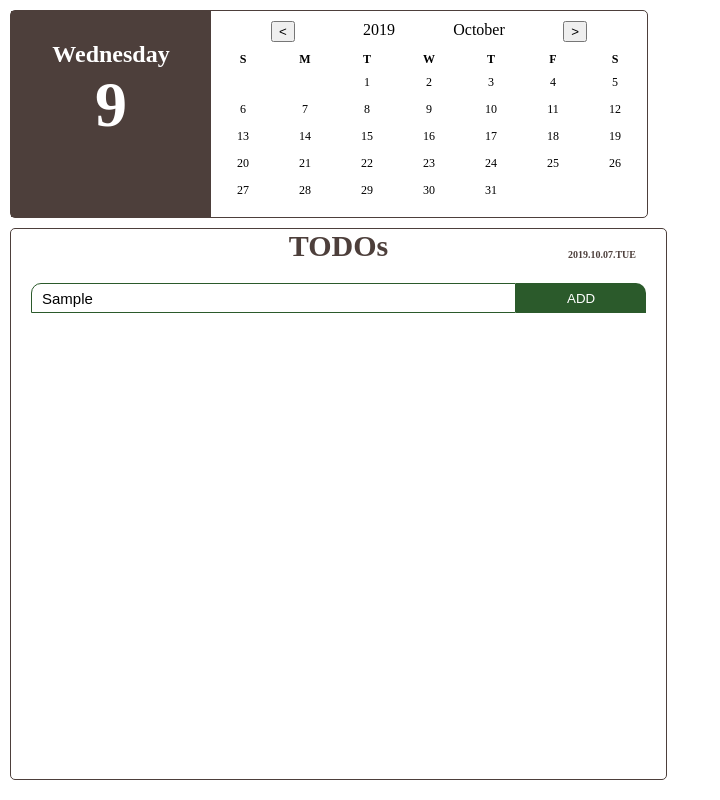
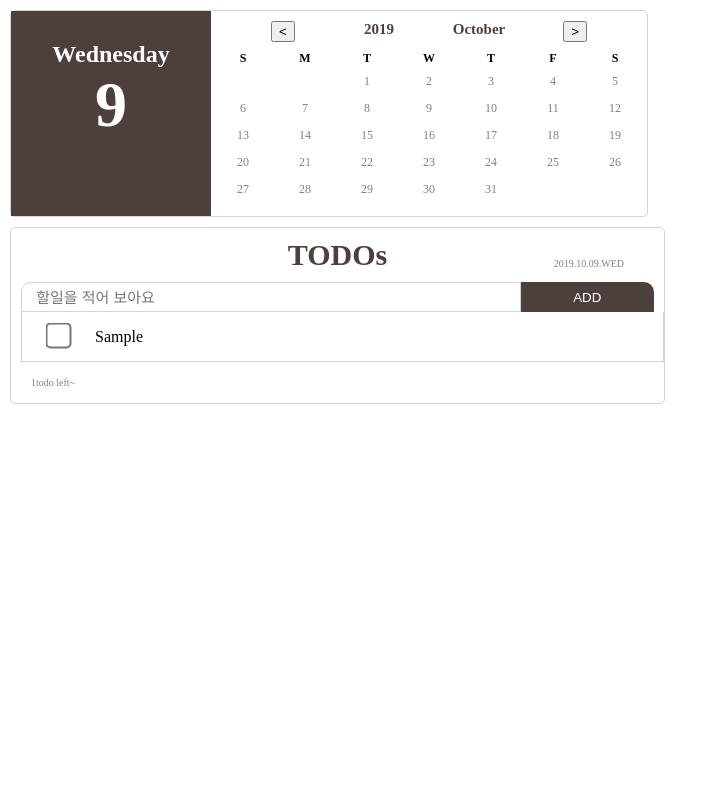
Before and after one commit to ehdgodgka/vaco-prep, a plain HTML site: page w7_Advance Js2/assignment05_calendar_project/index.html in a window 1280 px wide. Both pictures are taken after typing "Sample" into the empty fields and a click on the button "ADD". Shown: the whole page, without its empty margins (0-720 px from the left). Drawn offline with Linux system fonts and the light colour scheme.

Commit message:
w8_todolist -add: (0)날짜변경에 따른 todolist 변경 -(1)todo 추가하기와 상태저장하기 -(2)생성되어있던 todolist 출력하기 -(3)todo 체크표시기능 및 상태저장

```diff
--- a/w7_Advance Js2/assignment05_calendar_project/calendar.js
+++ b/w7_Advance Js2/assignment05_calendar_project/calendar.js
@@ -1,21 +1,23 @@
-var dateChosen={
-year:0,
-month:0,
-date:0 ,
-day:function(){
-    var day=new Date(this.year,this.month,this.date);
+var dateChosen = {
+  year: 0,
+  month: 0,
+  date: 0,
+  day: function() {
+    var day = new Date(this.year, this.month, this.date);
     return day.getDay();
   }
-}
+};
+var todolistbyDate = {};
+var thisTodolist = [];
 var highlighted;
 
-function calendarInit(){
+function calendarInit() {
   // 오늘로 dateChosen을 설정해줍니다.
   var today = new Date();
   console.log(today);
-dateChosen.year=today.getFullYear();
-dateChosen.month=today.getMonth();
-dateChosen.date=today.getDate();
+  dateChosen.year = today.getFullYear();
+  dateChosen.month = today.getMonth();
+  dateChosen.date = today.getDate();
   // 달력 년,월 헤드를 설정,출력합니다
   setMonthlyHead();
   // 달력 날짜 테이블을 설정,출력합니다
@@ -26,28 +28,27 @@ changeMonth();
   chooseDate();
 }
 
-
-function setMonthlyHead(){
+function setMonthlyHead() {
   var year = document.querySelector('.year');
   var month = document.querySelector('.month');
-year.textContent=dateChosen.year+"  ";
-month.textContent=monthToString(dateChosen.month);
+  year.textContent = dateChosen.year + '  ';
+  month.textContent = monthToString(dateChosen.month);
 }
 
-function setMonthlyTable(){
+function setMonthlyTable() {
   var dateStart = new Date(dateChosen.year, dateChosen.month, 1);
-    var dateTemp=dateStart;
+  var dateTemp = dateStart;
   var fillMonth = dateTemp.getMonth();
   var fillDay = dateTemp.getDay();
   for (var n = 1; n < 7; n++) {
     var tr = document.querySelector('.row' + n);
-      for (var col=0; col < 7; col++) {
-        if(n===1&& col<fillDay){
+    for (var col = 0; col < 7; col++) {
+      if (n === 1 && col < fillDay) {
         tr.children[col].textContent = '';
-        }else{
+      } else {
         if (dateStart.getMonth() === fillMonth) {
           tr.children[col].textContent = dateTemp.getDate();
-                dateTemp.setDate(dateTemp.getDate()+1);
+          dateTemp.setDate(dateTemp.getDate() + 1);
         } else {
           tr.children[col].textContent = '';
         }
@@ -56,36 +57,37 @@ function setMonthlyTable(){
   }
 }
 
-function changeMonth(){
+function changeMonth() {
   //버튼을 받읍시당 ~
-    var buttonMonthChange=document.querySelectorAll('button');
+  var buttonMonthChange = document.querySelectorAll('button');
 
-    buttonMonthChange.forEach(item=>item.addEventListener('click',change,event));
+  buttonMonthChange.forEach((item) =>
+    item.addEventListener('click', change, event)
+  );
 
-    function change(event){
+  function change(event) {
     console.log(event);
     cancelDateHighlight();
 
-        if(event.target.classList.contains('bt-last-month')){
-            if(dateChosen.month===0){
-                dateChosen.month=11;
-                dateChosen.year-=1;
+    if (event.target.classList.contains('bt-last-month')) {
+      if (dateChosen.month === 0) {
+        dateChosen.month = 11;
+        dateChosen.year -= 1;
         console.log(event, '이전달은 전년12월');
-            }else{
-                dateChosen.month-=1;
+      } else {
+        dateChosen.month -= 1;
         console.log(dateChosen.month);
         console.log(event, '이전달로 이동합시다');
       }
       setMonthlyHead();
       setMonthlyTable();
-        }
-        else if(event.target.classList.contains('bt-next-month')){
-            if(dateChosen.month===11){
-                dateChosen.month=0;
-                dateChosen.year+=1;
+    } else if (event.target.classList.contains('bt-next-month')) {
+      if (dateChosen.month === 11) {
+        dateChosen.month = 0;
+        dateChosen.year += 1;
         console.log(event, '다음달은 내년1월');
-            }else{
-                dateChosen.month+=1;
+      } else {
+        dateChosen.month += 1;
         console.log(dateChosen.month);
         console.log(event, '다음달로 이동합시다');
       }
@@ -95,39 +97,43 @@ function changeMonth(){
   }
 }
 
-function chooseDate(){
-    var dateTable=document.querySelector('.monthly-table');
-    var dateShow=document.querySelector('.date_chosen-date');
-    var dayShow=document.querySelector('.date_chosen-day');
-    dateShow.textContent=dateChosen.date;
-    dayShow.textContent=dayToString(dateChosen.day());
+function chooseDate() {
+  var dateTable = document.querySelector('.monthly-table');
+  var dateShow = document.querySelector('.date_chosen-date');
+  var dayShow = document.querySelector('.date_chosen-day');
+  dateShow.textContent = dateChosen.date;
+  dayShow.textContent = dayToString(dateChosen.day());
 
-    dateTable.addEventListener('click',event=>{
-        if(event.target.tagName==='TD'&&event.target.textContent && !parseInt(event.target.textContent).isNaN){
+  dateTable.addEventListener('click', (event) => {
+    if (
+      event.target.tagName === 'TD' &&
+      event.target.textContent &&
+      !parseInt(event.target.textContent).isNaN
+    ) {
       //highlight delete
       cancelDateHighlight();
 
       console.log(event.target);
-            highlighted =event.target;
-            event.target.style.background='yellowgreen';
+      highlighted = event.target;
+      event.target.style.background = 'yellowgreen';
       //mark date
 
-            dateChosen.date=event.target.textContent;
-            dateShow.textContent=dateChosen.date;
-            dayShow.textContent=dayToString(dateChosen.day());
+      dateChosen.date = event.target.textContent;
+      dateShow.textContent = dateChosen.date;
+      dayShow.textContent = dayToString(dateChosen.day());
       //TODO 0: 날짜가 바뀌면 ! todo list 가 바껴야한다
       todolistInit();
     }
   });
 }
 
-function cancelDateHighlight(){
-    if(highlighted){
-        highlighted.style.background='';
+function cancelDateHighlight() {
+  if (highlighted) {
+    highlighted.style.background = '';
   }
 }
-function dayToString(day){
-    var days=[
+function dayToString(day) {
+  var days = [
     'Sunday',
     'Monday',
     'Tuesday',
@@ -135,11 +141,11 @@ function dayToString(day){
     'Thursday',
     'Friday',
     'Saturday'
-    ]
+  ];
   return days[day];
 }
 
-function monthToString(month){
+function monthToString(month) {
   var months = [
     'January',
     'February',
@@ -157,56 +163,158 @@ function monthToString(month){
   return months[month];
 }
 
-function todolistInit(){
-    // TODO 1:현재 날짜에 TODO 리스트가 있으면 보여줍니다
-    showTodolistThisDate();
-    // TODO 2:todo 체크기능 추가
-    checkTodo();
-     // TODO 3:todo기능 추가 수정 삭제 기능을 등록합니다.
+function todolistInit() {
+  console.log('todolist를 구성합니다');
+  //이전 todo 들을 지웁니다
+  var todolist = document.querySelector('.todolist-list');
+  while (todolist.firstChild) {
+    todolist.removeChild(todolist.firstChild);
+  }
+
+  // DO 2:현재 날짜에 TODO 리스트가 있으면 보여준다. 수도 출력 .
+  showThisdateTodolist();
+  // DO 1:todolist의 기능: todo추가,현재 상태 저장
+  //TODO 4: 완료 미완료 필터링 ,날짜별 todo 클리어 기능을 등록합니다.
+  setTodolistFunction();
+  // TODO 3:todo 체크 ,수정,삭제 , 현재 상태 저장
   setTodoFunction();
-    // TODO 4:완료 미완료에 따라 필터링을 해서 보여줘야합니다
-    filterTodolist();
-    // TODO 5:clear 기능 :날짜별 Todo 를 Clear 할수있는 기능이 필요하다
+}
+function showThisdateTodolist() {
+  // 원하는 날짜의 todo list와 남은 todo list 개수를 보여줘야합니다
+  console.log('선택된 날짜의 todolist를 구성합니다');
+  // todolist-date에 현재 날짜 표기
+  var keyDate = setTodolistDate();
+  if (keyDate in todolistbyDate) {
+    //DO 2-1: 할일이있다:
+    //json을 오늘의 할일로 object 배열로 parsing
+    thisTodolist = JSON.parse(todolistbyDate[keyDate]);
+    //숫자가 key일때는 [] 로 불러온다는것 잊지 말기
+    if (thisTodolist.length > 0) {
+      //출력할 할일이 있습니까 ? 출력해 주세요.
+      thisTodolist.forEach((item) => {
+        //각 배열의 값에 따라 todo element를 만들어서 dom에 추가 해서 보이게 한다 .
+
+        addTodo(item.todo, item.done);
+      });
+    }
+  }
+  printTodoLeft();
+}
+function printTodoLeft() {
+    // 총할일
+var todolist=document.querySelector('.todolist-list');
+var todoNum = document.querySelector('.footer-todo-number');
 
 
+if(todolist.childElementCount){ // 할일이 있을때
+    var Todo=todolist.querySelectorAll('.todo').length;
+    var doneTodo = todolist.querySelectorAll('.done').length;
+    var Todoleft=Todo-doneTodo;
+        // 한일을 계산합니다
+      if (Todoleft > 0) {
+        todoNum.textContent=Todoleft + 'todo left~';
+      }else{
+        todoNum.textContent = 'no todo!';
       }
-function showThisdateTodolist(){
-    // 원하는 날짜의 todo list와 남은 todo list 개수를 보여줘야합니다
-    // todolist-date에 현재 날짜를 박습니다
-    // Todolist 객체에 현재 날짜가 있냐 ?
-        // 있다:
-            //json을 object로 변경한다.
-            //배열의 길이를 체크한다: 체크리스트의 수
-            //각 배열의 값에 따라 todo element를 만들어서 dom에 추가 해서 보이게 한다 .
-        // 없다
-            // 할일이 없습니다를 출력한다.
+}else{ // 할일이 없을떄
+    todoNum.textContent = 'no todo!';
 }
-function checkTodo(){
 
 }
-function setAddTodo(){
-    // 할일을 추가할수있게 합니다
-    //add 버튼 이벤트 리스너 ->
-
-    // 할일을 더블 클릭으로 수정할수있게 합니다
-
-    // 할일을 올리면 생성되는 x 버튼으로 삭제할수있게 합니다.
-
-// 변경사항을 다시저장해야합니다
-// 날짜- json 객체에다가 저장 저장 ...
-// json <- Array[{todo:blabla,check:true or false },{todo:blabla, check:true or false},{ },{ },{ }]
+function setTodolistDate() {
+  var todolistDate = document.querySelector('.todolist-date');
+  todolistDate.textContent =
+    '' +
+    dateChosen.year +
+    '.' +
+    ('0' + (dateChosen.month + 1)).slice(-2) +
+    '.' +
+    ('0' + dateChosen.date).slice(-2) +
+    '.' +
+    dayToString(dateChosen.day())
+      .slice(0, 3)
+      .toUpperCase();
+  var keyDate =
+    dateChosen.year +
+    ('0' + (dateChosen.month + 1)).slice(-2) +
+    ('0' + dateChosen.date).slice(-2) +
+    '';
+  return keyDate;
 }
 
-function filterTodolist(){
+function setTodolistFunction() {
+  console.log('Todolist');
+  //DO 1-1: 할일을 추가 (체크박스와 할일)
+  var addTodoButton = document.querySelector('.todolist-add-submit');
+  console.log(addTodoButton);
+  //할일추가기능
+  addTodoButton.addEventListener('click', checkNadd);
+
+  function checkNadd() {
+    // 빈칸인지 확인합니다.
+    var addTodoText = document.querySelector('.todolist-add-text');
+    if (addTodoText.value) {
+      // 빈칸이 아니면 추가합니다.
+      addTodo(addTodoText.value);
+      //DO 1-2: 변경사항을 json 으로 날짜를 키로 저장합니다.
+      var todoObj = { todo: addTodoText.value, done: false };
+      thisTodolist.push(todoObj);
+      saveThisList();
+      addTodoText.value = '';
+    }
+  }
+}
+function addTodo(string, check) {
+  //DOM에 append 해서반영합니다
+  // input check box + todo 내용 해서 ~
+  var todolist = document.querySelector('.todolist-list');
+  var checkbox = document.createElement('input');
+  checkbox.type = 'checkbox';
+
+  var todo = document.createElement('div');
+  var todoText = document.createTextNode(string);
+  todo.classList.add('todo');
+  if (check) {
+    todo.classList.add('done');
+    checkbox.checked = true;
+  }
+  todo.appendChild(checkbox);
+  todo.appendChild(todoText);
+  todolist.appendChild(todo);
+  printTodoLeft();
 
 }
-function setTodoFunction(){
-// TodoCheck
+function saveThisList() {
+  // key:날짜- value: json 으로 변경한 todo객체 배열 ...
+  // json <- Array[{todo:blabla,check:true or false },{todo:blabla, check:true or false},{ },{ },{ }]
+  console.log(thisTodolist);
+  todolistbyDate[setTodolistDate()] = JSON.stringify(thisTodolist);
+  console.log(todolistbyDate);
+}
+function setTodoFunction() {
+  //DO 3-1: 체크박스에 상태에 따라 check클래스를 토글을 시키도록 하자.
+  // check 클래스의 스타일에느 가운데 줄이 그이고 현재리스트의 체크여부, 전체리스트를 업데이트 합니다.
+  checkTodo();
+  //TODO 3-2: 할일에 커서 올리면 생성되는 x 버튼으로 삭제할수있게 합니다. 현재리스트와 전체리스트를 업데이트 합니다
+  //TODO 3-3: 할일을 더블 클릭으로 수정할수있게 합니다 현재리스트와 전체리스트를 업데이트 합니다.
 }
 
-
-
-
+function checkTodo() {
+  var todos = document.querySelector('.todolist-list');
+  todos.addEventListener('click', (event) => {
+    var index = Array.from(todos.children).indexOf(event.target.parentElement);
+    if (event.target.checked) {
+      event.target.parentElement.classList.add('done');
+      thisTodolist[index].done = true;
+    } else {
+      event.target.parentElement.classList.remove('done');
+      thisTodolist[index].done = false;
+    }
+    printTodoLeft();
+    saveThisList();
+  });
+}
+function filterTodolist() {}
 
 calendarInit();
 todolistInit();
--- a/w7_Advance Js2/assignment05_calendar_project/index.html
+++ b/w7_Advance Js2/assignment05_calendar_project/index.html
@@ -96,11 +96,12 @@
 
         <div class='todolist-title'><div class='todolist-date'>2019.10.07.TUE</div> TODOs</div>
         <div class= 'todolist-add'>
-                <input class='todolist-add-text' type='text'>
+                <input class='todolist-add-text' type='text' placeholder=" 할일을 적어 보아요 ">
                 <input class='todolist-add-submit' type='button' value="ADD">
         </div>
-
         <div class='todolist-list'></div>
+        <div class='todolist-footer'>
+            <div class='footer-todo-number'>todo left</div>
         </div>
 <script src='calendar.js'></script>
 </body>
--- a/w7_Advance Js2/assignment05_calendar_project/style.css
+++ b/w7_Advance Js2/assignment05_calendar_project/style.css
@@ -9,12 +9,10 @@ body{
     flex-direction: column;
 }
 .calendar{
-    flex:1;
     box-sizing: border-box;
     display:flex;
-    height:230px;
     width:fit-content;
-
+    height: fit-content;
 }
 .calendar .date_chosen{
     padding-top:30px;
@@ -33,19 +31,25 @@ body{
 }
 .calendar .monthly{
     height: 100%;
+
 }
 
 .monthly-head{
     padding:10px;
 text-align: center;
+color:rgb(77, 63, 59);
+font-size:15px;
+font-weight:900;
 }
 .monthly-table{
     font-size:12px;
+
 }
 td{
     text-align:center;
     width:60px;
     padding:5px 0;
+    color:gray
 }
 .bt-last-month{
     float:left;
@@ -66,33 +70,38 @@ td{
 }
 
 .border-style{
-    border:rgb(77, 63, 59) 1px solid;
+    border:lightgray 1px solid;
     border-radius: 5px;
 }
 
 
 .todolist{
-    flex:3;
+    max-height:600px;
     width:655px;
     margin:10px 0;
+    box-sizing: border-box;
     display:flex;
     flex-direction: column;
+
 }
 .todolist-title{
     position: relative;
+    margin:10px 10px 0 10px;
     text-align: center;
     font-size:30px;
     font-weight:900;
-    color:rgb(77, 63, 59);
+  color:rgb(77, 63, 59);
 }
 .todolist-date{
     position: absolute;
     top:20px;
     right:30px;
     font-size:10px;
+    font-weight:500;
+    color:gray;
 }
 .todolist-add{
-    margin:20px;
+    margin:10px 10px 0 10px;
     display: flex;
     height:30px;
 }
@@ -100,13 +109,13 @@ td{
 padding-left:10px;
 flex:8;
 font-size:15px;
-border:1px rgb(43, 90, 43) solid ;
+border:1px solid lightgray;
 border-top-left-radius:10px;
 outline:none;
 }
 .todolist-add-submit{
 flex:2;
-background: rgb(43, 90, 43);
+background:rgb(77, 63, 59);
 color:white;
 border:1px;
 border-top-right-radius: 10px;
@@ -115,3 +124,47 @@ outline:none;
 .todolist-add-submit:active{
     background: rgb(34, 70, 34);
 }
+.todolist-list{
+    max-height: 600px;
+    overflow-y:scroll;
+}
+.todo{
+    height:50px;
+    margin-left:10px;
+    line-height: 50px;
+    border: lightgray solid 0.5px;
+    border-top:none;
+    box-sizing: border-box;
+    background:white
+}
+.done{
+    text-decoration-line: line-through;
+}
+.todolist-footer{
+    padding:15px 20px;
+    color:gray;
+    font-size:10px;
+}
+input[type='checkbox']{
+    -webkit-transform: scale(2);
+    margin:0 30px;
+}
+/* scroll-bar style */
+/* width */
+::-webkit-scrollbar {
+  width: 10px;
+}
+/* Track */
+::-webkit-scrollbar-track {
+  background: transparent;
+}
+
+/* Handle */
+::-webkit-scrollbar-thumb {
+  background: #888;
+}
+
+/* Handle on hover */
+::-webkit-scrollbar-thumb:hover {
+  background: #555;
+}
```
Lines whose indentation alone changed are shown as unchanged.
